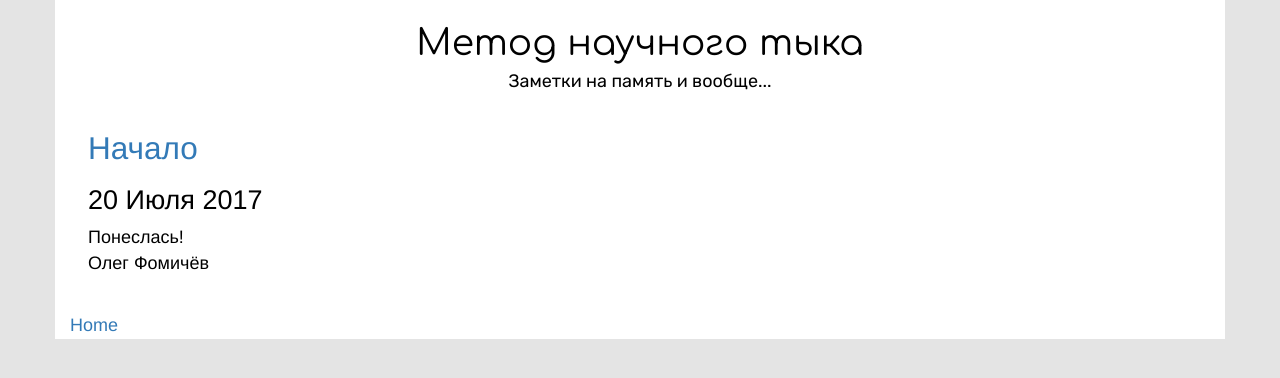
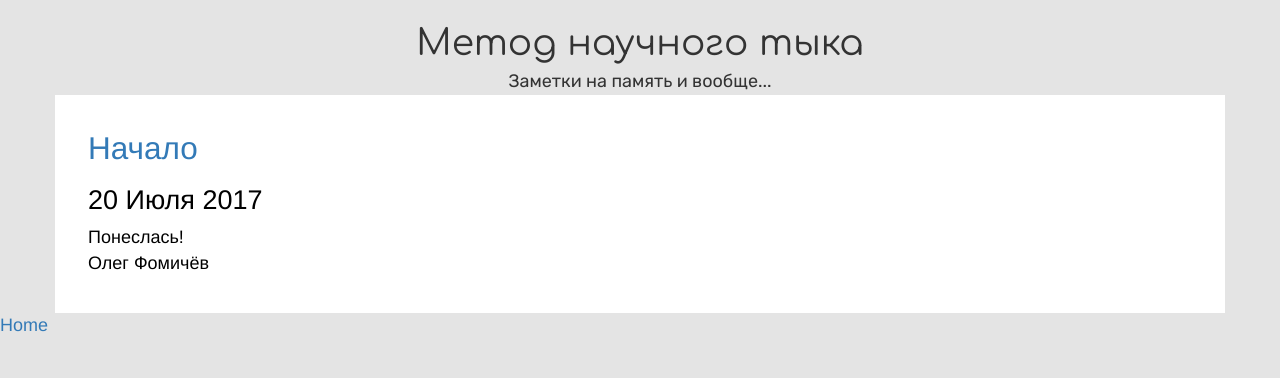
Before and after one commit to fomich0ff/fomich0ff.github.io, a Jekyll site: the page built from index.html, in a window 1280 px wide. Shown: the top 378 px of the page. Built offline with Jekyll 4.4.1, drawn with Linux system fonts in a browser that asks for light colours; nearby versions of some CDN libraries.

Commit message:
Update default.html

```diff
--- a/_layouts/default.html
+++ b/_layouts/default.html
@@ -4,15 +4,13 @@
 		{% include head.html %}
 	</head>
 <body>
-    <div class="container blog">
-        {% include header.html %}
-
-        <div class="page-content">
-            {{ content }}
-        </div>
-
-        {% include footer.html %}
-    </div>
+	{% include header.html %}
+    	<div class="container blog">
+        	<div class="page-content">
+            		{{ content }}
+		</div>
+	</div>
+	{% include footer.html %}
 </body>
 
 </html>
```
